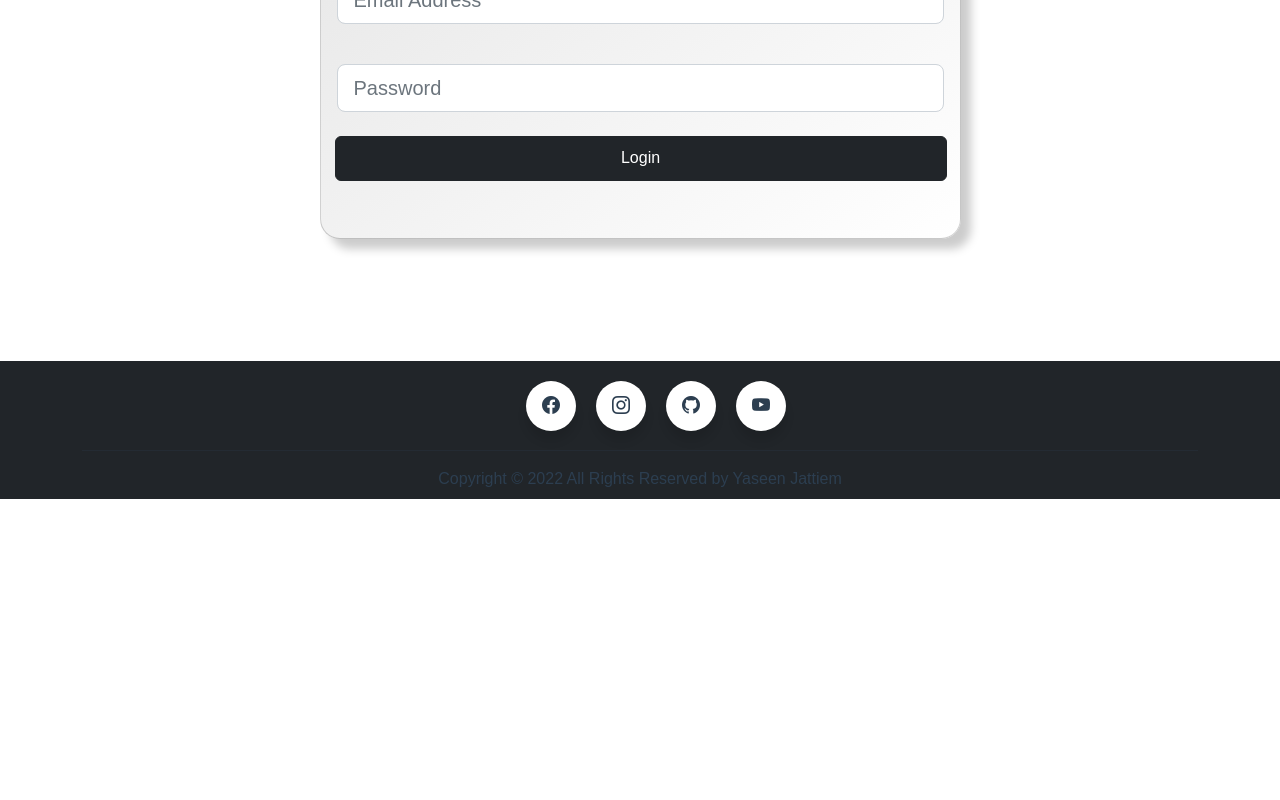
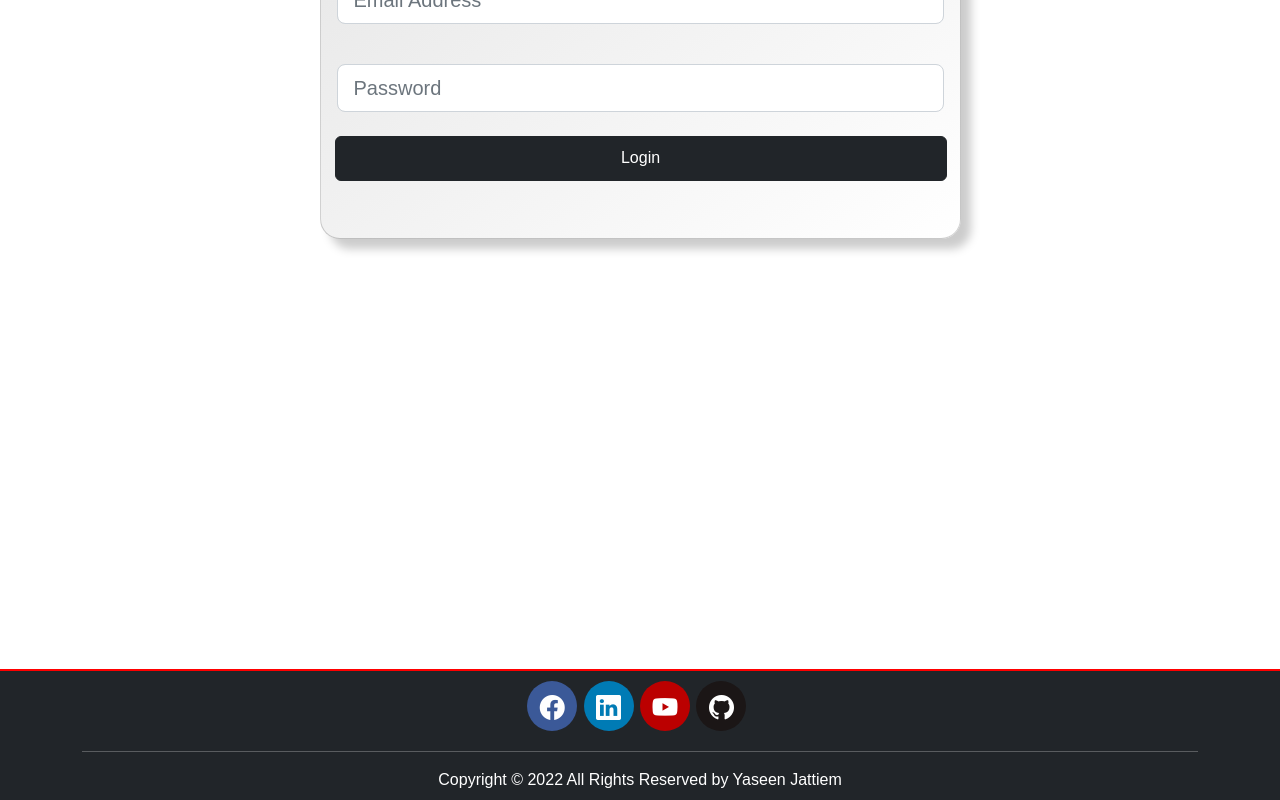
Before and after one commit to Jattiem/ComputerHardwareCapstoneProject-Frontend, a Vue app: page /login in a window 1280 px wide. Shown: the part 301-1101 px from the top of the page. Before the commit the page ends 800 px from the top, so only its background shows below. Built offline with nearby package versions, Linux system fonts and the light colour scheme.

Commit message:
Frontend

```diff
--- a/src/App.vue
+++ b/src/App.vue
@@ -15,7 +15,7 @@ export default {
 
 <style>
    #app {
-      font-family: Avenir, Helvetica, Arial, sans-serif;
+      font-family: sans-serif;
       -webkit-font-smoothing: antialiased;
       -moz-osx-font-smoothing: grayscale;
       text-align: center;
--- a/src/components/Footer.vue
+++ b/src/components/Footer.vue
@@ -1,28 +1,14 @@
 <template>
     <footer id="footer" class="bg-dark">
         <div class="container">
-            <ul class="wrapper">
-  <li class="icon facebook">
-    <span class="tooltip">Facebook</span>
-    <span>
-      <i class="bi bi-facebook"></i>
-    </span>
-  </li>
-  <li class="icon instagram">
-    <span class="tooltip">Instagram</span>
-    <span> <i class="bi bi-instagram"></i></span>
-  </li>
-  <li class="icon github">
-    <span class="tooltip">Github</span>
-    <span><i class="bi bi-github"></i></span>
-  </li>
-  <li class="icon youtube">
-    <span class="tooltip">Youtube</span>
-    <span><i class="bi bi-youtube"></i></span>
-  </li>
-</ul>
+          <div class="rounded-social-buttons">
+                    <a class="social-button facebook" href="https://www.facebook.com/" target="_blank"><i class="bi bi-facebook"></i></a>
+                    <a class="social-button linkedin" href="https://www.linkedin.com/" target="_blank"><i class="bi bi-linkedin"></i></a>
+                    <a class="social-button youtube" href="https://www.youtube.com/" target="_blank"><i class="bi bi-youtube"></i></a>
+                    <a class="social-button github" href="https://github.com/Jattiem/ComputerHardwareCapstoneProject-Frontend" target="_blank"><i class="bi bi-github"></i></a>
+                </div>
             <hr>
-            <div class="pb-2">
+            <div class="pb-2 copyright">
                 Copyright © 2022 All Rights Reserved by Yaseen Jattiem
             </div>
         </div>
@@ -35,106 +21,107 @@
     </script>
 
     <style>
-.wrapper {
-  display: inline-flex;
-  list-style: none;
-  margin-bottom: -7px;
+footer{
+  border-top: 2px solid red;
+}
+.text {
+  color: white;
+  font-size: 20px;
+  position: absolute;
+  top: 50%;
+  left: 50%;
+  transform: translate(-50%, -50%);
+  -ms-transform: translate(-50%, -50%);
+  white-space: nowrap;
 }
 
-.wrapper .icon {
-  position: relative;
-  background: #ffffff;
-  border-radius: 50%;
-  padding: 10px;
-  margin: 10px;
-  margin-top: 20px;
-  width: 50px;
-  height: 50px;
-  font-size: 18px;
-  display: flex;
-  justify-content: center;
-  align-items: center;
-  flex-direction: column;
-  box-shadow: 0 10px 10px rgba(0, 0, 0, 0.1);
-  cursor: pointer;
-  transition: all 0.5s cubic-bezier(0.68, -0.55, 0.265, 1.55);
+.svg-inline--fa {
+  vertical-align: -0.200em;
 }
 
-.wrapper .tooltip {
-  position: absolute;
-  top: 0;
-  font-size: 14px;
-  background: #ffffff;
-  color: #ffffff;
-  padding: 5px 8px;
-  border-radius: 5px;
-  box-shadow: 0 10px 10px rgba(0, 0, 0, 0.1);
-  opacity: 0;
-  pointer-events: none;
-  transition: all 0.4s cubic-bezier(0.68, -0.55, 0.265, 1.55);
+.rounded-social-buttons {
+  text-align: center;
+  padding-top: 10px;
 }
 
-.wrapper .tooltip::before {
-  position: absolute;
-  content: "";
-  height: 8px;
-  width: 8px;
-  background: #ffffff;
-  bottom: -3px;
-  left: 50%;
-  transform: translate(-50%) rotate(45deg);
-  transition: all 0.3s cubic-bezier(0.68, -0.55, 0.265, 1.55);
+.rounded-social-buttons .social-button {
+  display: inline-block;
+  position: relative;
+  cursor: pointer;
+  width: 3.125rem;
+  height: 3.125rem;
+  border: 0.125rem solid transparent;
+  padding: 0;
+  text-decoration: none;
+  text-align: center;
+  color: #fefefe;
+  font-size: 1.5625rem;
+  font-weight: normal;
+  line-height: 2em;
+  border-radius: 1.6875rem;
+  transition: all 0.5s ease;
+  margin-right: 0.40rem;
+  margin-bottom: 0.25rem;
 }
 
-.wrapper .icon:hover .tooltip {
-  top: -45px;
-  opacity: 1;
-  visibility: visible;
-  pointer-events: auto;
+.rounded-social-buttons .social-button:hover, .rounded-social-buttons .social-button:focus {
+  -webkit-transform: rotate(360deg);
+      -ms-transform: rotate(360deg);
+          transform: rotate(360deg);
 }
 
-.wrapper .icon:hover span,
-.wrapper .icon:hover .tooltip {
-  text-shadow: 0px -1px 0px rgba(0, 0, 0, 0.1);
+.rounded-social-buttons .fa-twitter, .fa-facebook-f, .fa-linkedin, .fa-youtube, .fa-instagram {
+  font-size: 25px;
 }
 
-.wrapper .facebook:hover,
-.wrapper .facebook:hover .tooltip,
-.wrapper .facebook:hover .tooltip::before {
-  background: #1877F2;
-  color: #ffffff;
+.rounded-social-buttons .social-button.facebook {
+  background: #3b5998;
 }
 
-.wrapper .twitter:hover,
-.wrapper .twitter:hover .tooltip,
-.wrapper .twitter:hover .tooltip::before {
-  background: #1DA1F2;
-  color: #ffffff;
+.rounded-social-buttons .social-button.facebook:hover, .rounded-social-buttons .social-button.facebook:focus {
+  color: #3b5998;
+  background: #fefefe;
+  border-color: #3b5998;
 }
 
-.wrapper .instagram:hover,
-.wrapper .instagram:hover .tooltip,
-.wrapper .instagram:hover .tooltip::before {
-  background: #E4405F;
-  color: #ffffff;
+.rounded-social-buttons .social-button.linkedin {
+  background: #007bb5;
 }
 
-.wrapper .github:hover,
-.wrapper .github:hover .tooltip,
-.wrapper .github:hover .tooltip::before {
-  background: #333333;
-  color: #ffffff;
+.rounded-social-buttons .social-button.linkedin:hover, .rounded-social-buttons .social-button.linkedin:focus {
+  color: #007bb5;
+  background: #fefefe;
+  border-color: #007bb5;
 }
 
-.wrapper .youtube:hover,
-.wrapper .youtube:hover .tooltip,
-.wrapper .youtube:hover .tooltip::before {
-  background: #CD201F;
-  color: #ffffff;
+.rounded-social-buttons .social-button.youtube {
+  background: #bb0000;
 }
+
+.rounded-social-buttons .social-button.youtube:hover, .rounded-social-buttons .social-button.youtube:focus {
+  color: #bb0000;
+  background: #fefefe;
+  border-color: #bb0000;
+}
+
+.rounded-social-buttons .social-button.github {
+  background: rgb(27, 22, 22);
+}
+
+.rounded-social-buttons .social-button.github:hover, .rounded-social-buttons .social-button.github:focus {
+  color: rgb(43, 39, 39);
+  background: #fefefe;
+  border-color: rgb(43, 39, 39);
+}
+
     #footer{
         width: 100%;
         bottom: 0;
-        position: fixed;
     }
+    hr{
+      color: white;
+    }
+.copyright{
+  color: white;
+}
     </style>
--- a/src/components/Navbar.vue
+++ b/src/components/Navbar.vue
@@ -1,34 +1,31 @@
 <template>
-  <nav id="nav" class="navbar navbar-expand-lg bg-light">
-    <div class="container-fluid">
-      <router-link class="navbar-brand spin" to="#"
-        ><img src="https://i.postimg.cc/mk3ChYhQ/wp9360883.jpg" alt=""
-      /></router-link>
-      <button class="navbar-toggler" type="button" data-bs-toggle="collapse" data-bs-target="#navbarSupportedContent" aria-controls="navbarSupportedContent" aria-expanded="false" aria-label="Toggle navigation">
+  <nav class="navbar bg-dark fixed-top">
+  <div class="container-fluid">
+    <router-link class="navbar-brand"  to="/"><img src="https://i.postimg.cc/mk3ChYhQ/wp9360883.jpg" alt=""></router-link>
+    <button class="navbar-toggler" type="button" data-bs-toggle="offcanvas" data-bs-target="#offcanvasNavbar" aria-controls="offcanvasNavbar">
       <span class="navbar-toggler-icon"></span>
     </button>
-        <div class="collapse navbar-collapse bg-light " id="navbarSupportedContent">
-        <ul
-          class="navbar-nav me-auto mb-2 mb-lg-0"
-        >
+    <div class="offcanvas offcanvas-start" tabindex="-1" id="offcanvasNavbar" aria-labelledby="offcanvasNavbarLabel">
+      <div class="offcanvas-header">
+        <h5 class="offcanvas-title" id="offcanvasNavbarLabel">PC GAMING</h5>
+        <button type="button" class="btn-close" data-bs-dismiss="offcanvas" aria-label="Close"></button>
+      </div>
+      <div class="offcanvas-body">
+        <ul class="navbar-nav justify-content-end flex-grow-1 pe-3">
           <li class="nav-item">
-            <router-link class="nav-link"  to="/landing"
-              >Home</router-link
-            >
+            <router-link class="nav-link" aria-current="page" to="/landing">Home</router-link>
           </li>
           <li class="nav-item" v-if="user">
-            <router-link class="nav-link" to="/products">Products</router-link>
+            <router-link class="nav-link"  to="/products">Products</router-link>
           </li>
           <li class="nav-item">
-            <router-link class="nav-link" to="/contact">Contact</router-link>
+            <router-link class="nav-link"  to="/contact">Contact</router-link>
           </li>
           <li class="nav-item">
-            <router-link class="nav-link" to="/about"
-              >About</router-link
-            >
+            <router-link class="nav-link"  to="/about">About</router-link>
           </li>
-          <li class="nav-item">
-            <router-link class="nav-link" to="/admin">Admin</router-link>
+          <li class="nav-item " v-if="user">
+            <router-link class="nav-link"  to="/admin">Admin</router-link>
           </li>
         </ul>
         <form class="d-flex search" role="search">
@@ -51,7 +48,8 @@
         </div>
       </div>
     </div>
-  </nav>
+  </div>
+</nav>
   <router-view />
   <CartVue />
 </template>
@@ -74,7 +72,7 @@ export default {
 };
 </script>
 
-  <style>
+  <style scoped>
 .bi-cart-fill {
   border: none;
   background: none;
@@ -86,32 +84,7 @@ export default {
 .logout:hover {
   color: black;
 }
-.spin {
-  transition: all 0.3s ease-in-out;
-}
-.spin:hover {
-  transform: rotate(-20deg);
-}
-#app {
-  font-family: Arial, Helvetica, sans-serif;
-  -webkit-font-smoothing: antialiased;
-  -moz-osx-font-smoothing: grayscale;
-  text-align: center;
-  color: #2c3e50;
-}
-nav{
-  background-color: black;
-}
-#nav {
-  width: 100%;
-  top: 0;
-  position: fixed;
-  z-index: 100;
-}
-nav {
-  padding: 30px;
-  height: 100px;
-}
+
 nav a {
   font-weight: bold;
   color: #2c3e50;
@@ -125,8 +98,10 @@ nav a.router-link-exact-active {
 img {
   height: 80px;
   width: 80px;
-  border-radius: 50px;
   object-fit: cover;
+  height: 80px;
+      border-radius: 50px;
+      box-shadow: 3px 3px 3px red;
 }
 .shopicon {
   font-size: 25px;
@@ -139,44 +114,6 @@ img {
   color: black;
 }
 .personicon {
-  /* padding-top: 10px; */
   font-size: 30px;
 }
-@media only screen and (min-width: 320px),
-  (min-width: 375px) and (max-width: 321px),
-  (max-width: 376px) {
-  .dicons {
-    display: flex;
-    justify-content: center;
-    margin-top: 10px;
-  }
-  .shopicon {
-    padding-top: 3px;
-  }
-}
-@media only screen and (min-width: 300px) and (max-width: 301px) {
-  .search {
-    display: none;
-  }
-}
-@media only screen and (min-width: 320px) and (max-width: 321px) {
-  .search {
-    display: none;
-  }
-}
-@media only screen and (min-width: 375px) and (max-width: 376px) {
-  .search {
-    display: none;
-  }
-}
-@media only screen and (min-width: 425px) and (max-width: 426px) {
-  .search {
-    display: none;
-  }
-}
-@media only screen and (min-width: 768px) and (max-width: 769px) {
-  .search {
-    display: none;
-  }
-}
 </style>
--- a/src/views/Login.vue
+++ b/src/views/Login.vue
@@ -54,49 +54,9 @@
   </script>
 
   <style scoped>
-  @media only screen and (min-width:300px) and (max-width: 301px){
-    section{
-      margin-bottom: 100px;
-    }
-    .login{
-    width: 90%;
-    margin-left: 10px;
-    height: 45px;
-  }
-  }
-  @media only screen and (min-width:320px) and (max-width: 321px){
-    section{
-      margin-bottom: 100px;
-    }
-    .login{
-    width: 91%;
-    margin-left: 11px;
-    height: 45px;
-  }
-  }
-  @media only screen and (min-width:375px) and (max-width: 376px){
-    section{
-      margin-bottom: 100px;
-    }
-    .login{
-    width: 93%;
-    margin-left: 10px;
-    height: 45px;
-  }
-  }
-  @media only screen and (min-width:425px) and (max-width: 426px){
-    section{
-      margin-bottom: 100px;
-    }
-    .login{
-    width: 93%;
-    margin-left: 10px;
-    height: 45px;
-  }
-  }
-  section{
-    overflow-x: hidden;
-  }
+section{
+        scroll-behavior: smooth;
+      }
   button{
     width: 97%;
     margin-left: 10px;
@@ -115,10 +75,6 @@
   .page-link{
     color: rgba(0, 0, 0, 0.795);
   }
-  nav{
-    display: flex;
-    justify-content: center;
-  }
   h2{
     padding-top: 10px;
   }
--- a/src/views/Register.vue
+++ b/src/views/Register.vue
@@ -73,10 +73,9 @@
     </script>
 
     <style scoped>
-
-    section{
-      overflow-x: hidden;
-    }
+      section{
+        scroll-behavior: smooth;
+      }
     .input{
       width: 97%;
       margin-left: 10px;
@@ -85,10 +84,6 @@
     .page-link{
       color: rgba(0, 0, 0, 0.795);
       margin-top: -10px;
-    }
-    nav{
-      display: flex;
-      justify-content: center;
     }
     .card{
       height: 370px;
```
Also changed, not shown: src/components/Navbar2.vue (+19 -3 lines).
